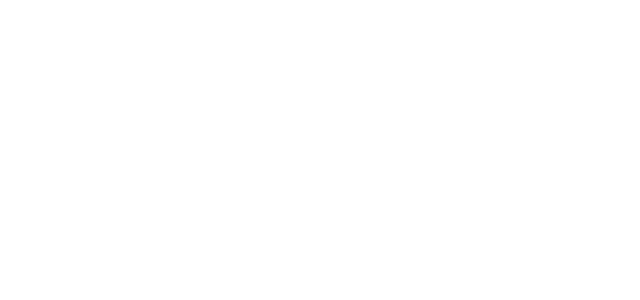
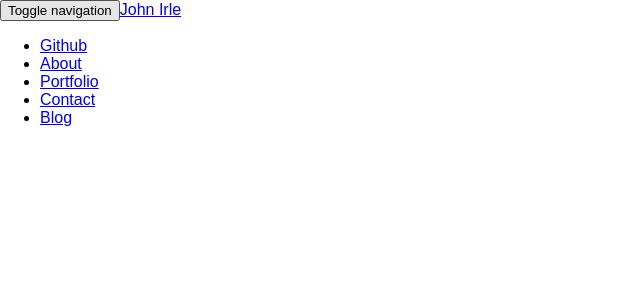
Before and after one commit to JohnIrle/Portfolio, a React (Create React App) app in the folder portfolio-react/: page / in a window 1280 px wide. Shown: the top 300 px of the page, without its empty margins (0-640 px from the left). Built offline with nearby package versions, Linux system fonts and the light colour scheme.

Commit message:
Import Navbar component and render.

```diff
--- a/portfolio-react/src/App.js
+++ b/portfolio-react/src/App.js
@@ -1,9 +1,10 @@
 import React, { Component } from "react";
 import "./App.css";
+import Navbar from "./components/Navbar";
 
 class App extends Component {
   render() {
-    return <div />;
+    return <Navbar />;
   }
 }
 
```
